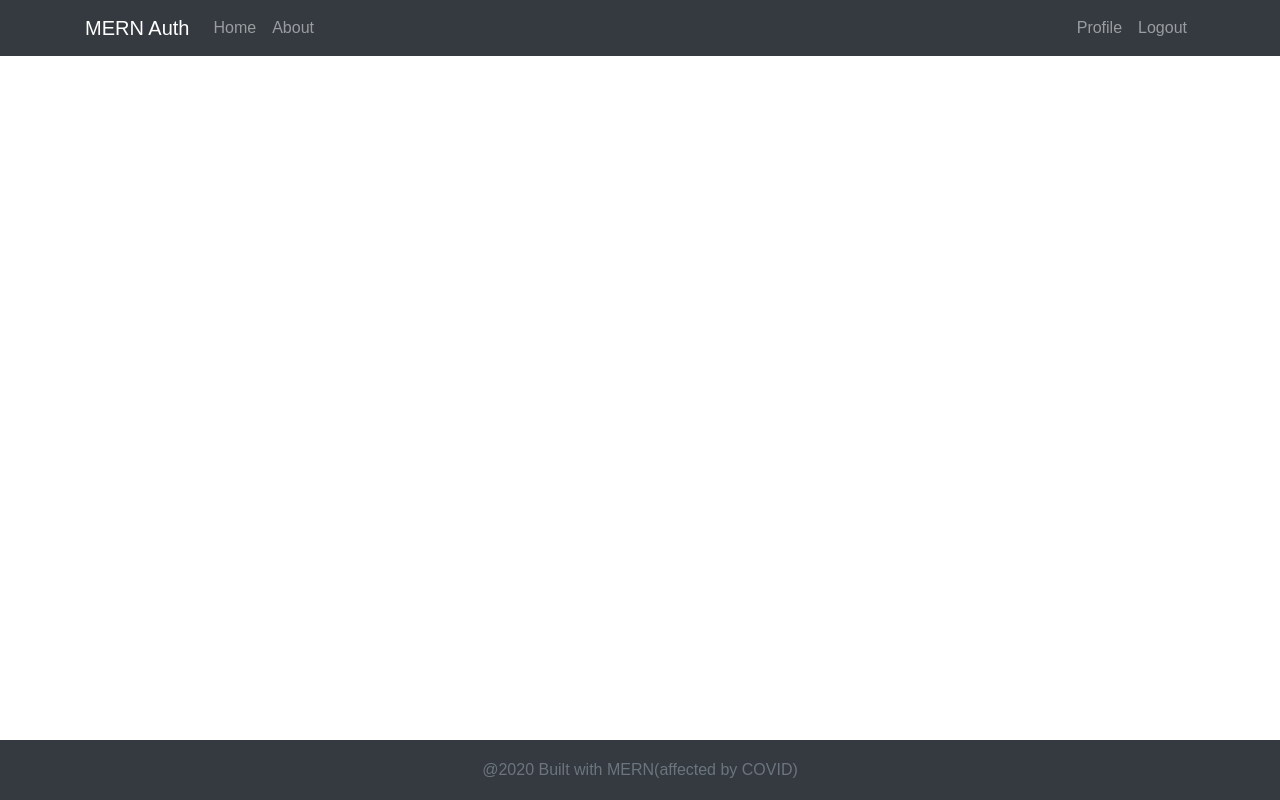
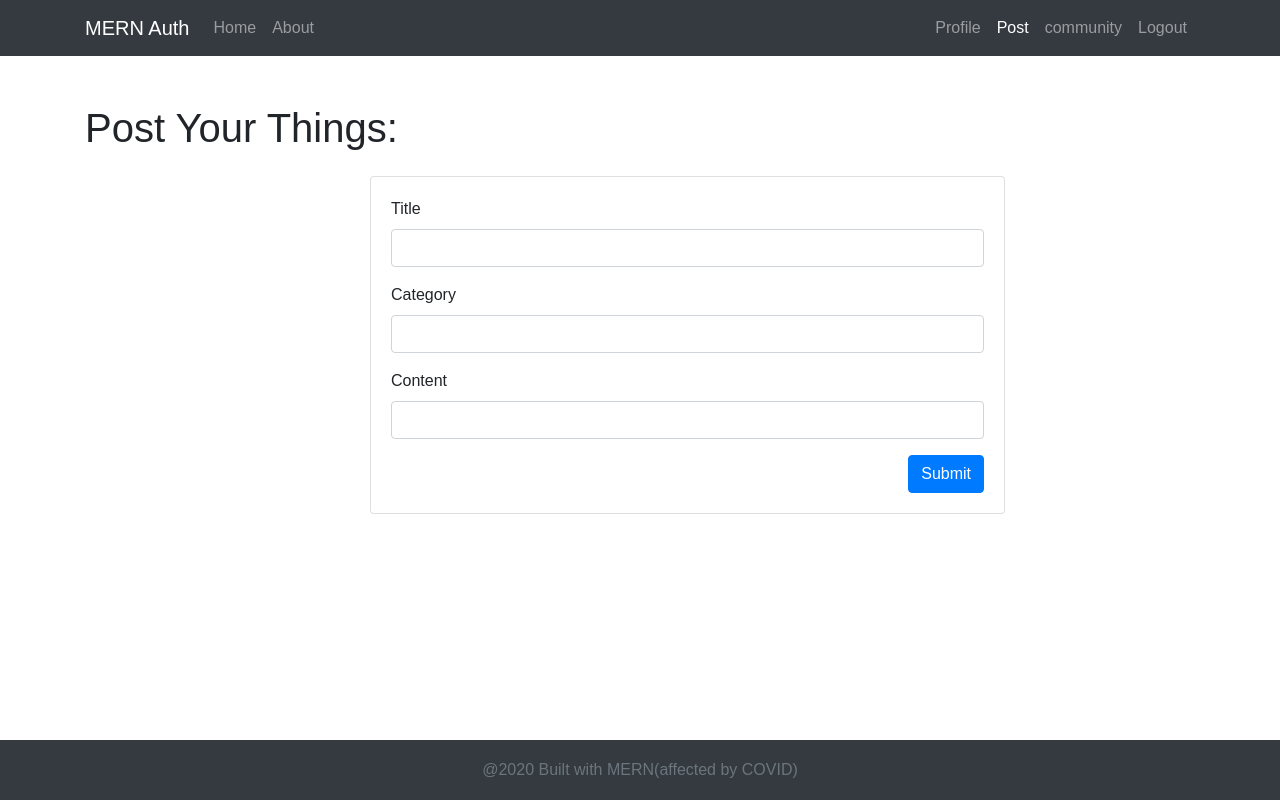
Before and after one commit to chamon562/voices_client, a React (Create React App) app in the folder frontend/: page /post in a window 1280 px wide. Built offline with nearby package versions, Linux system fonts and the light colour scheme; sample sign-in values are in the browser's storage; the HTML template or start-up script is replaced by a standard one.

Commit message:
[new code] Added new code

```diff
--- a/frontend/package.json
+++ b/frontend/package.json
@@ -7,6 +7,8 @@
     "@testing-library/react": "^9.5.0",
     "@testing-library/user-event": "^7.2.1",
     "axios": "^0.20.0",
+    "boostrap": "^2.0.0",
+    "bootstrap": "^4.5.2",
     "jwt-decode": "^2.2.0",
     "react": "^16.13.1",
     "react-dom": "^16.13.1",
--- a/frontend/src/App.js
+++ b/frontend/src/App.js
@@ -8,10 +8,10 @@ import Login from './components/Login';
 import Profile from './components/Profile';
 import Welcome from './components/Welcome';
 import About from './components/About';
+// import Community from './components/Community'
+import Post from './components/Post'
 import Footer from './components/Footer';
 import './App.css';
-
-
 // user needs to be logged in to see this route
 const PrivateRoute = ({ component: Component, ...rest }) => {
   const user = localStorage.getItem('jwtToken');
@@ -20,12 +20,10 @@ const PrivateRoute = ({ component: Component, ...rest }) => {
     }}
   />;
 }
-
 function App() {
   // set state values
   let [currentUser, setCurrentUser] = useState("");
   let [isAuthenticated, setIsAuthenticated] = useState(true);
-
   useEffect(() => {
     let token;
     if (!localStorage.getItem('jwtToken')) {
@@ -37,13 +35,11 @@ function App() {
       setIsAuthenticated(true);
     }
   }, []);
-
   const nowCurrentUser = (userData) => {
     console.log('nowCurrentUser is working...');
     setCurrentUser(userData);
     setIsAuthenticated(true);
   };
-
   const handleLogout = () => {
     if (localStorage.getItem('jwtToken')) {
       localStorage.removeItem('jwtToken');
@@ -51,10 +47,8 @@ function App() {
       setIsAuthenticated(false);
     }
   }
-
   console.log('Current User', currentUser);
   console.log('Authenicated', isAuthenticated);
-
   return (
     <div>
       <Navbar handleLogout={handleLogout} isAuth={isAuthenticated} />
@@ -67,6 +61,8 @@ function App() {
           />
           <Route path="/about" component={ About } />
           <PrivateRoute path="/profile" component={ Profile } user={currentUser} />
+          <PrivateRoute path="/post" component={ Post } user={currentUser} />
+          {/* <PrivateRoute path="/community" component={ Community } user={currentUser} /> */}
           <Route exact path="/" component={ Welcome } />
         </Switch>
       </div>
@@ -74,5 +70,4 @@ function App() {
     </div>
   );
 }
-
 export default App;
--- a/frontend/src/components/About.js
+++ b/frontend/src/components/About.js
@@ -5,7 +5,6 @@ const About = () =>{
         <div>
             <h1>About</h1>
             <p>This is all about us.</p>
-            <p>P tage how i go swag after taken a few puffs with a dragon and he askin for the mags, no class</p>
         </div>
     )
 }
--- a/frontend/src/components/Navbar.js
+++ b/frontend/src/components/Navbar.js
@@ -1,6 +1,5 @@
 import React from 'react';
 import { NavLink, Link } from 'react-router-dom';
-
 const Navbar = (props) => {
     return (
         <nav className="navbar navbar-expand-lg navbar-dark bg-dark">
@@ -9,7 +8,6 @@ const Navbar = (props) => {
                 <button className="navbar-toggler" type="button" data-toggle="collapse" data-target="#navbarsExample07" aria-controls="#navbarsExample07" aria-expanded="false" aria-label="Toggle navigation">
                     <span className="navbar-toggler-icon"></span>
                 </button>
-
                 <div className="collapse navbar-collapse" id="navbarsExample07">
                     <ul className="navbar-nav mr-auto">
                         <li className="nav-item">
@@ -24,6 +22,12 @@ const Navbar = (props) => {
                         ? <ul className="navbar-nav ml-auto">
                             <li className="nav-item">
                                 <NavLink className="nav-link"  to="/profile">Profile</NavLink>
+                            </li>
+                            <li className="nav-item">
+                                <NavLink className="nav-link"  to="/Post">Post</NavLink>
+                            </li>
+                            <li className="nav-item">
+                                <NavLink className="nav-link"  to="/community">community</NavLink>
                             </li>
                             <li className="nav-item">
                                 <span onClick={props.handleLogout} className="nav-link logout-link">Logout</span>
@@ -43,5 +47,4 @@ const Navbar = (props) => {
         </nav>
     );
 }
-
 export default Navbar;
--- /dev/null
+++ b/frontend/src/components/Post.js
@@ -0,0 +1,58 @@
+import React, { useState } from 'react';
+import axios from 'axios';
+import { Redirect } from 'react-router-dom';
+const REACT_APP_SERVER_URL = process.env.REACT_APP_SERVER_URL;
+const Post = (props) =>{
+    const userData = props.user
+    let [title, setTitle] = useState('')
+    let [content, setContent] = useState('')
+    let [category, setCategory] = useState('')
+    const handleTitle = (e) =>{
+        setTitle(e.target.value)
+    }
+    const handleContent = (e) =>{
+        setContent(e.target.value)
+    }
+    const handleCategory = (e) =>{
+        setCategory(e.target.value)
+    }
+    const handleSubmit = (e) =>{
+        e.preventDefault()
+        const newPost = {title, category, content}
+        axios.post(`${REACT_APP_SERVER_URL}/api/posts/newpost`, newPost)
+        .then(response => {
+            console.log(response);
+        })
+        .catch(error => console.log(error));
+    }
+    return(
+        <div>
+            <h1>Post Your Things:</h1>
+            <h2>{props.title}</h2>
+            <h2>{props.category}</h2>
+            <h2>{props.content}</h2>
+            <div className="row mt-4">
+                <div className="col-md-7 offset-md-3">
+                    <div className="card card-body">
+                        <form onSubmit={handleSubmit}>
+                            <div className="form-group">
+                                <label htmlFor="title">Title</label>
+                                <input type="text" title="title" value={title} onChange={handleTitle} className="form-control"/>
+                            </div>
+                            <div className="form-group">
+                                <label htmlFor="category">Category</label>
+                                <input type="text" category="category" value={category} onChange={handleCategory} className="form-control"/>
+                            </div>
+                            <div className="form-group">
+                                <label htmlFor="content">Content</label>
+                                <input type="text" content="content" value={content} onChange={handleContent} className="form-control"/>
+                            </div>
+                            <button type="submit" className="btn btn-primary float-right">Submit</button>
+                        </form>
+                    </div>
+                </div>
+            </div>
+        </div>
+    )
+}
+export default Post
--- a/frontend/src/components/Profile.js
+++ b/frontend/src/components/Profile.js
@@ -1,37 +1,33 @@
-import React from "react";
-import { Link } from "react-router-dom";
-
-const Profile = (props) => {
-    console.log(props)
-  const userDate = props.user ? (
-    <div>
-      <h1>Profile</h1>
-      <p>
-        {" "}
-        <strong>Name:</strong> {props.user.name}
-      </p>
-      <p>
-        <strong>Email:</strong> {props.user.email}
-      </p>
-      <p>
-        <strong>ID:</strong>
-        {props.user.id}
-      </p>
-    </div>
-  ) : (
-    <h4>Loading...</h4>
-  );
-
-  const errorDiv = () => {
-    return (
-      <div className="text-center pt-4">
-        <h3>
-          Please <Link to="/login">Login</Link> to view this page{" "}
-        </h3>
-      </div>
-    );
-  };
-  return <div>{props.user ? userDate : errorDiv()}</div>;
-};
-
-export default Profile;
+import React from 'react'
+import {Link} from 'react-router-dom'
+const Profile = (props) =>{
+  console.log('Line 4 Profile.js Front end',props)
+    // handleDelete = () => {
+    //     axios.delete(`${REACT_APP_SERVER_URL}/api/users/:id`, userData)
+    //     .then()
+    // }
+    const userData = props.user ?
+    (<div>
+        <h1>Profile</h1>
+        <p><strong>Name: </strong> {props.user.name}</p>
+        <p><strong>Email: </strong> {props.user.email}</p>
+        <p><strong>ID: </strong>{props.user.id}</p>
+        <p>content: {props.user.content}</p>
+        <p>birthday: {props.user.birthday}</p>
+        <p>artist type: {props.user.artistType}</p>
+        <p>bio : {props.user.bio}</p>
+    </div>) : <h4>Loading ...</h4>
+        const errorDiv = () => {
+            return (
+                <div className="text-center pt-4">
+                    <h3>Please <Link to="/login">login</Link> to view this page</h3>
+                </div>
+            )
+        }
+        return(
+            <div>
+                {props.user ? userData: errorDiv()}
+            </div>
+        )
+}
+export default Profile
--- a/frontend/src/components/Signup.js
+++ b/frontend/src/components/Signup.js
@@ -2,35 +2,45 @@ import React, { useState } from 'react';
 import axios from 'axios';
 import { Redirect } from 'react-router-dom';
 const REACT_APP_SERVER_URL = process.env.REACT_APP_SERVER_URL;
-
 const Signup = () => {
     let [name, setName] = useState('');
     let [email, setEmail] = useState('')
+    let [birthday, setBirthday] = useState('')
+    let [artistType, setArtistType] = useState('')
+    let [content,setContent] = useState('')
+    let [bio, setBio] = useState('')
     let [password, setPassword] = useState('');
     let [confirmPassword, setConfirmPassword] = useState('');
     let [redirect, setRedirect] = useState(false);
-
     const handleName = (e) => {
         setName(e.target.value);
     }
-
     const handleEmail = (e) => {
         setEmail(e.target.value);
     }
-
+    const handleContent = (e) => {
+        setContent(e.target.value);
+    }
+    const handleBirthday = (e)=> {
+        setBirthday (e.target.value)
+    }
+    const handleBio = (e) => {
+        setBio(e.target.value)
+    }
+    const handleArtistType = (e) => {
+        setArtistType(e.target.value)
+    }
     const handlePassword = (e) => {
         setPassword(e.target.value);
     }
-
     const handleConfirmPassword = (e) => {
         setConfirmPassword(e.target.value);
     }
     // always put e.preventDefault when doing handleSubmit
     const handleSubmit = (e) => {
         e.preventDefault();
-
         if (password === confirmPassword) {
-            const newUser = { name, email, password }
+            const newUser = { name, email, password, artistType, bio, content, birthday }
                         // connecting to the backend server
             axios.post(`${REACT_APP_SERVER_URL}/api/users/register`, newUser)
             .then(response => {
@@ -40,9 +50,7 @@ const Signup = () => {
             .catch(error => console.log(error));
         }
     }
-
     if (redirect) return <Redirect to="/login" />
-
     return (
         <div className="row mt-4">
             <div className="col-md-7 offset-md-3">
@@ -65,13 +73,26 @@ const Signup = () => {
                             <label htmlFor="confirmPassword">Confirm Password</label>
                             <input type="password" name="confirmPassword" value={confirmPassword} onChange={handleConfirmPassword} className="form-control"/>
                         </div>
+                        <div className="form-group">
+                            <label htmlFor="birthday">Birthday</label>
+                            <input type="birthday" name="birthday" value={birthday} onChange={handleBirthday} className="form-control"/>
+                        </div>
+                        <div className="form-group">
+                            <label htmlFor="artistType">Artist Type</label>
+                            <input type="artistType" name="artistType" value={artistType} onChange={handleArtistType} className="form-control"/>
+                        </div><div className="form-group">
+                            <label htmlFor="content">Content</label>
+                            <input type="content" name="content" value={content} onChange={handleContent} className="form-control"/>
+                        </div>
+                        <div className="form-group">
+                            <label htmlFor="bio">Bio</label>
+                            <input type="bio" name="bio" value={bio} onChange={handleBio} className="form-control"/>
+                        </div>
                         <button type="submit" className="btn btn-primary float-right">Submit</button>
                     </form>
                 </div>
             </div>
         </div>
     );
-
 }
-
 export default Signup;
```
Also changed, not shown: frontend/src/components/AboutMe.js (added, +16 -0 lines), 1 other file (tests, documents, lock files or other folders).
